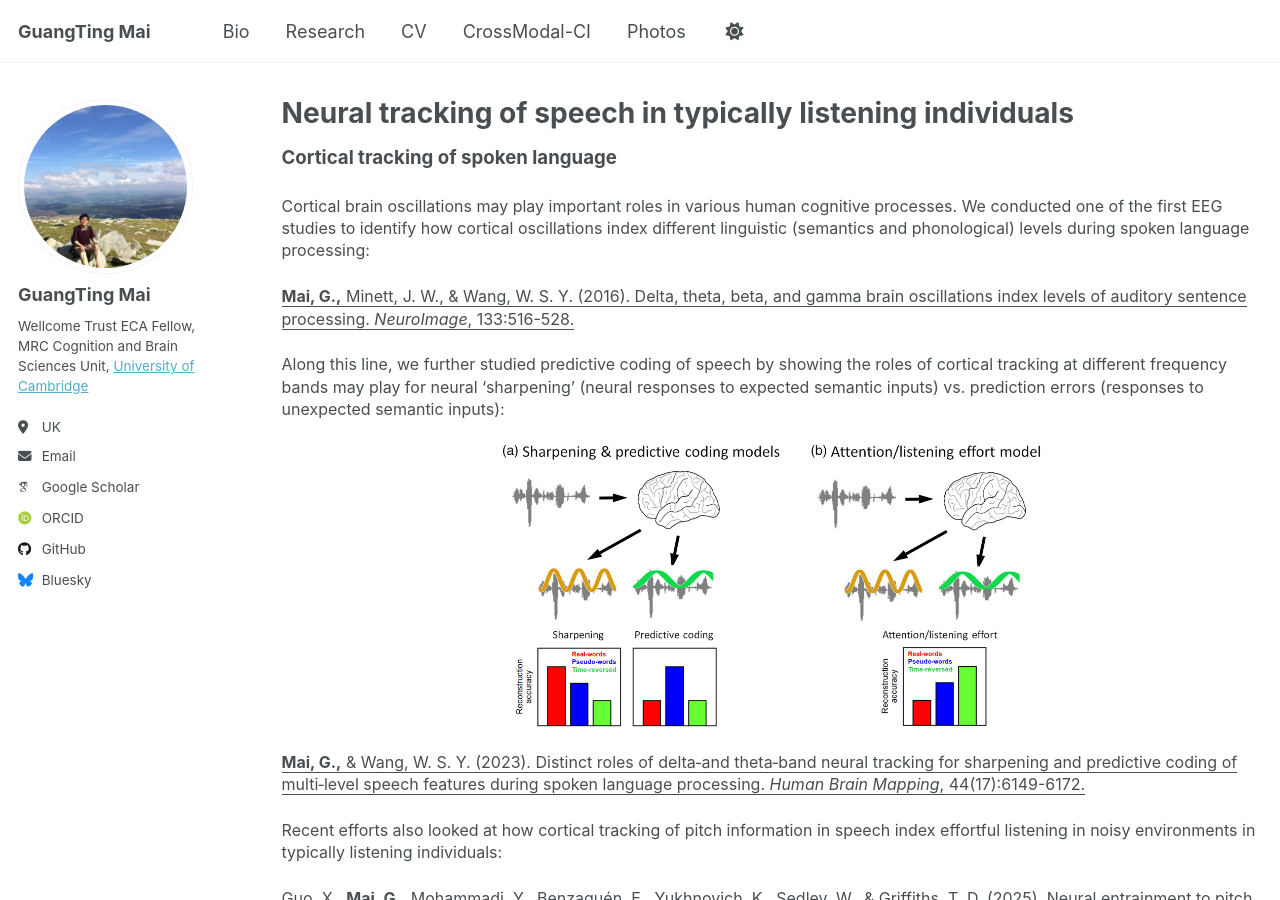
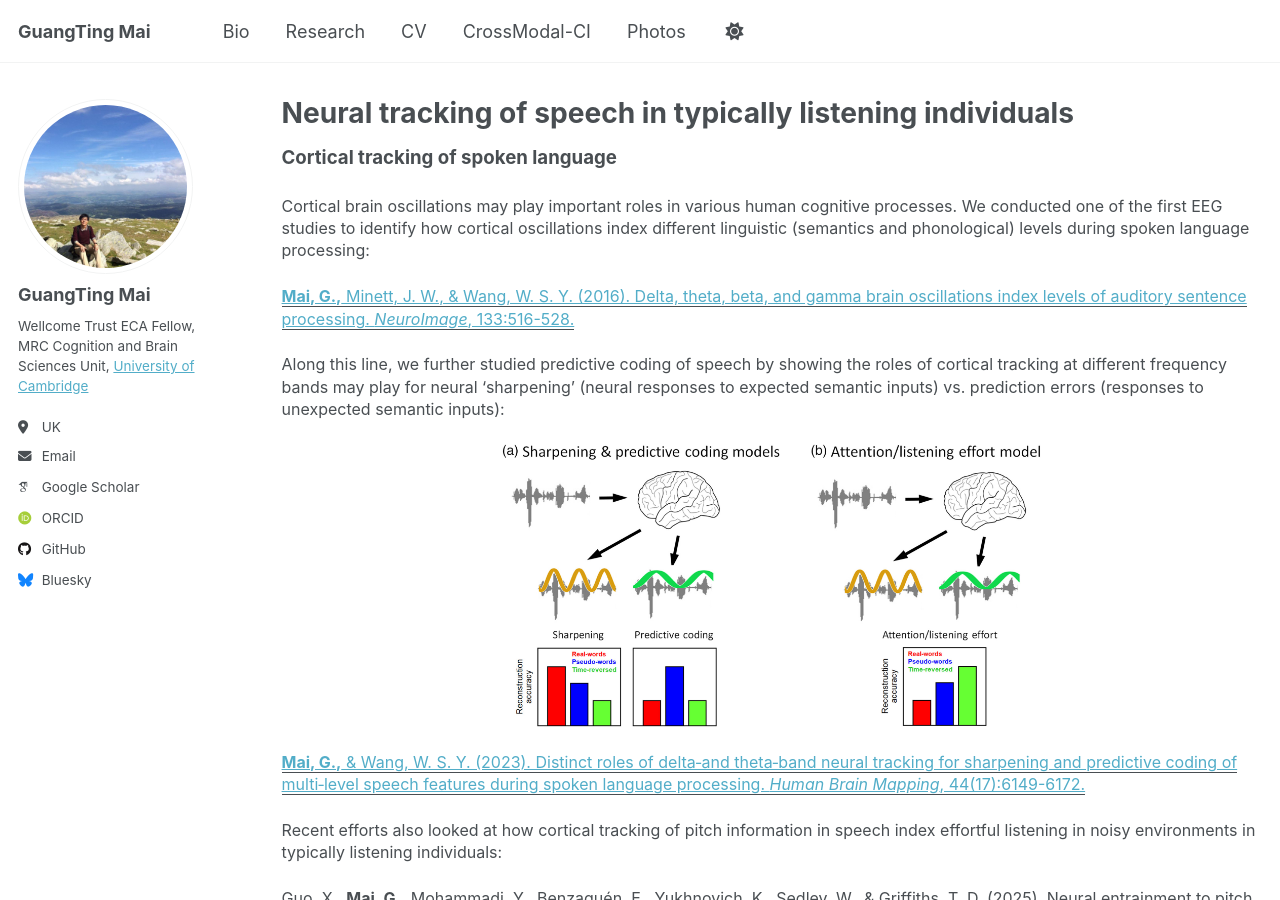
Before and after one commit to guangtingmai/guangtingmai.github.io, a Jekyll site: the page built from _pages/neuraltrack-typical.html, in a window 1280 px wide and 900 px high. Built offline with Jekyll 4.4.1, drawn with Linux system fonts in a browser that asks for light colours; some web fonts are replaced.

Commit message:
Update neuraltrack-typical.html

```diff
--- a/_pages/neuraltrack-typical.html
+++ b/_pages/neuraltrack-typical.html
@@ -8,14 +8,14 @@ author_profile: true
 <p><span style="font-size: 12pt;line-height: 1.4;display: block;margin-bottom: 0.1vh">Cortical brain oscillations may play important roles in
   various human cognitive processes. We conducted one of the first EEG studies to identify how cortical oscillations index different linguistic
   (semantics and phonological) levels during spoken language processing:</span></p>
-<p><span style="font-size: 12pt;line-height: 1.4;display: block;margin-bottom: 0.1vh"><u><strong>Mai, G.,</strong> Minett, J. W., & Wang, W. S. Y. (2016). Delta, theta, beta, and gamma brain oscillations index levels of auditory sentence processing. <i>NeuroImage</i>, 133:516-528.</u></span></p>
+<p><span style="font-size: 12pt;line-height: 1.4;display: block;margin-bottom: 0.1vh"><a href="https://www.sciencedirect.com/science/article/abs/pii/S1053811916001737"><u><strong>Mai, G.,</strong> Minett, J. W., & Wang, W. S. Y. (2016). Delta, theta, beta, and gamma brain oscillations index levels of auditory sentence processing. <i>NeuroImage</i>, 133:516-528.</u></a></span></p>
 <p><span style="font-size: 12pt;line-height: 1.4;display: block;margin-bottom: 0.1vh">Along this line, we further studied predictive coding of
   speech by showing the roles of cortical tracking at different frequency bands may play for neural ‘sharpening’ (neural responses to expected
   semantic inputs) vs. prediction errors (responses to unexpected semantic inputs):</span></p>
 <p align="center">
   <img src="https://guangtingmai.github.io/images/hbm.jpg" width="55%">
 </p>
-<p><span style="font-size: 12pt;line-height: 1.4;display: block;margin-bottom: 0.1vh"><u><strong>Mai, G.,</strong> & Wang, W. S. Y. (2023). Distinct roles of delta‐and theta‐band neural tracking for sharpening and predictive coding of multi‐level speech features during spoken language processing. <i>Human Brain Mapping</i>, 44(17):6149-6172.</u></span></p>
+<p><span style="font-size: 12pt;line-height: 1.4;display: block;margin-bottom: 0.1vh"><a href="https://onlinelibrary.wiley.com/doi/10.1002/hbm.26503"><u><strong>Mai, G.,</strong> & Wang, W. S. Y. (2023). Distinct roles of delta‐and theta‐band neural tracking for sharpening and predictive coding of multi‐level speech features during spoken language processing. <i>Human Brain Mapping</i>, 44(17):6149-6172.</u></a></span></p>
 <p><span style="font-size: 12pt;line-height: 1.4;display: block;margin-bottom: 0.1vh">Recent efforts also looked at how cortical tracking of
   pitch information in speech index effortful listening in noisy environments in typically listening individuals:</span></p>
 <p><span style="font-size: 12pt;line-height: 1.4;display: block;margin-bottom: 0.1vh"><u>Guo, X., <strong>Mai, G.,</strong> Mohammadi, Y., Benzaquén, E., Yukhnovich, K., Sedley, W., & Griffiths, T. D. (2025). Neural entrainment to pitch changes of auditory targets in noise. <i>NeuroImage</i>, 314:121270.</u></span></p>
```
